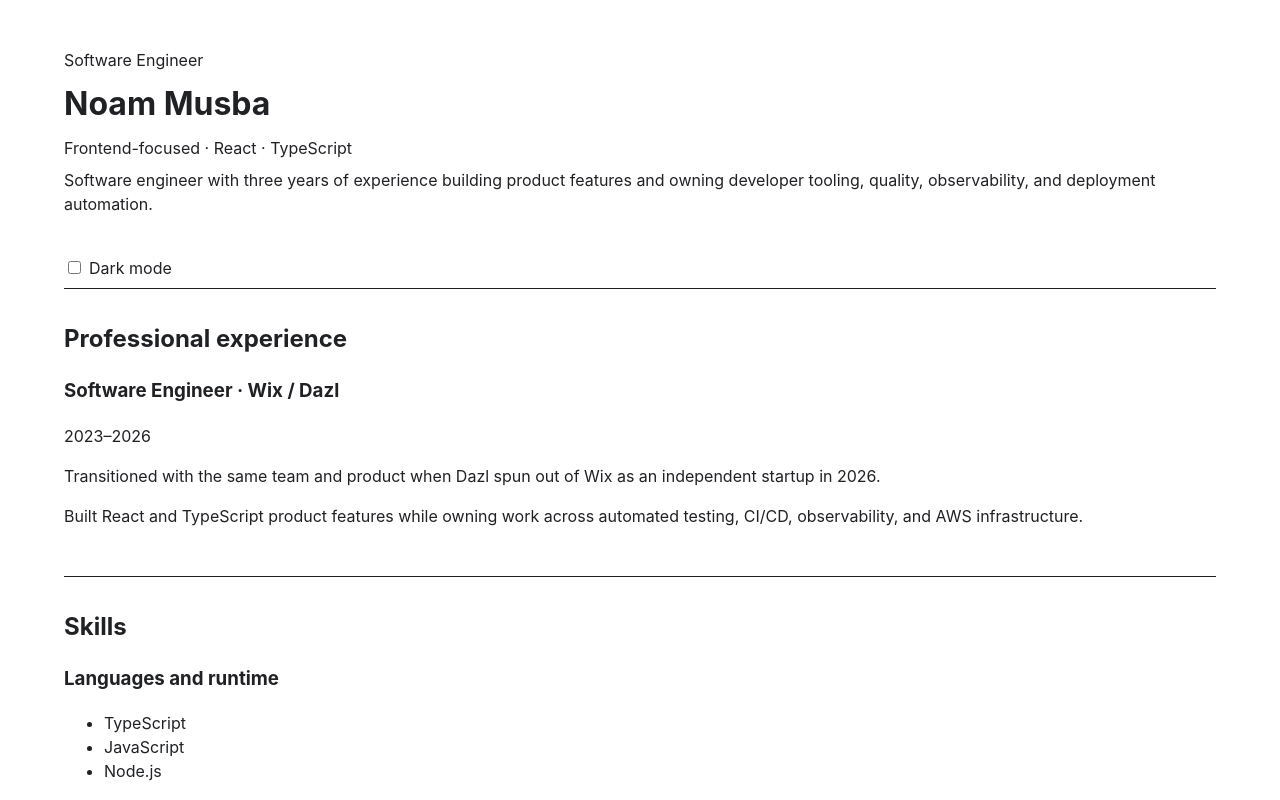
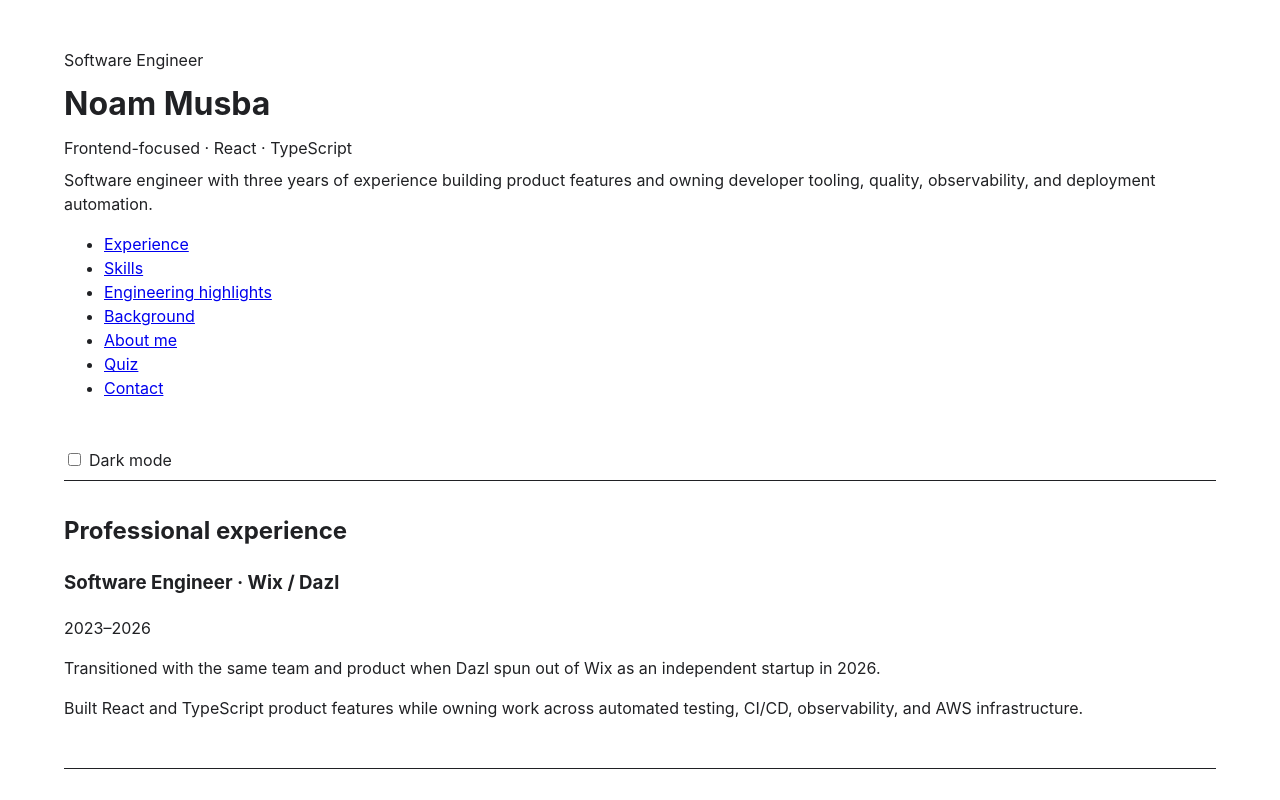
Before and after one commit to Noam-Musba/Noams-Page, a React (Vite) app: page / in a window 1280 px wide. Shown: the top 800 px of the page. Built offline with nearby package versions, Linux system fonts and the light colour scheme.

Commit message:
refactor: establish semantic and accessible UI foundations (#7)

```diff
--- a/eslint.config.js
+++ b/eslint.config.js
@@ -44,9 +44,6 @@ export default defineConfig([
     rules: {
       ...jsxA11y.configs.recommended.rules,
       "@typescript-eslint/consistent-type-imports": "error",
-      "jsx-a11y/click-events-have-key-events": "warn",
-      "jsx-a11y/label-has-associated-control": "warn",
-      "jsx-a11y/no-static-element-interactions": "warn",
       "react/no-unescaped-entities": "off",
       "react/prop-types": "off",
     },
--- a/src/App.css
+++ b/src/App.css
@@ -8,6 +8,26 @@
 .App--dark {
   color: #f5f5f5;
   background-color: #171717;
+}
+
+.skip-link {
+  position: absolute;
+  top: 0.5rem;
+  left: 0.5rem;
+  padding: 0.5rem 0.75rem;
+  color: #111111;
+  background-color: #ffffff;
+  transform: translateY(-200%);
+}
+
+.skip-link:focus {
+  transform: translateY(0);
+}
+
+:focus-visible {
+  outline: 3px solid white;
+  outline-offset: 2px;
+  box-shadow: 0 0 0 5px #111111;
 }
 
 .site-header,
@@ -60,3 +80,7 @@
   padding-bottom: 3rem;
   border-top: 1px solid currentColor;
 }
+
+.site-footer address {
+  font-style: normal;
+}
--- a/src/App.tsx
+++ b/src/App.tsx
@@ -9,6 +9,9 @@ function App() {
 
   return (
     <div className={`App${isDarkMode ? " App--dark" : ""}`}>
+      <a className="skip-link" href="#main-content">
+        Skip to main content
+      </a>
       <Header />
       <div className="theme-control">
         <label>
--- a/src/components/Background.tsx
+++ b/src/components/Background.tsx
@@ -1,6 +1,6 @@
 function Background() {
   return (
-    <section className="portfolio-section">
+    <section id="background" className="portfolio-section">
       <h2>Background</h2>
 
       <h3>Education</h3>
--- a/src/components/Contact.tsx
+++ b/src/components/Contact.tsx
@@ -2,37 +2,27 @@ function Contact() {
   const legacyUrl = `${import.meta.env.BASE_URL}legacy/`;
 
   return (
-    <footer className="site-footer">
+    <footer id="contact" className="site-footer">
       <h2>Contact</h2>
+      <address>
         <p>Herzliya, Israel</p>
         <ul>
           <li>
-          <a href="mailto:noammusbajobs@gmail.com">Email</a>
+            <a href="mailto:noammusbajobs@gmail.com">Email Noam</a>
           </li>
           <li>
-          <a
-            href="https://www.linkedin.com/in/noam-musba"
-            target="_blank"
-            rel="noreferrer"
-          >
-            LinkedIn
+            <a href="https://www.linkedin.com/in/noam-musba">
+              Noam on LinkedIn
             </a>
           </li>
           <li>
-          <a
-            href="https://github.com/Noam-Musba"
-            target="_blank"
-            rel="noreferrer"
-          >
-            GitHub
-          </a>
-        </li>
-        <li>
-          <a href={legacyUrl} target="_blank" rel="noreferrer">
-            See the original 2023 version
-          </a>
+            <a href="https://github.com/Noam-Musba">Noam on GitHub</a>
           </li>
         </ul>
+      </address>
+      <p>
+        <a href={legacyUrl}>See the original 2023 version</a>
+      </p>
     </footer>
   );
 }
--- a/src/components/EngineeringHighlights.tsx
+++ b/src/components/EngineeringHighlights.tsx
@@ -2,7 +2,7 @@ import { engineeringHighlights } from "../data/portfolio";
 
 function EngineeringHighlights() {
   return (
-    <section className="portfolio-section">
+    <section id="engineering-highlights" className="portfolio-section">
       <h2>Engineering highlights</h2>
       {engineeringHighlights.map((highlight) => (
         <article className="engineering-highlight" key={highlight.title}>
--- a/src/components/Experience.tsx
+++ b/src/components/Experience.tsx
@@ -1,6 +1,6 @@
 function Experience() {
   return (
-    <section className="portfolio-section">
+    <section id="experience" className="portfolio-section">
       <h2>Professional experience</h2>
       <article>
         <h3>Software Engineer · Wix / Dazl</h3>
--- a/src/components/Header.tsx
+++ b/src/components/Header.tsx
@@ -9,6 +9,31 @@ function Header() {
         features and owning developer tooling, quality, observability, and
         deployment automation.
       </p>
+      <nav aria-label="Primary">
+        <ul>
+          <li>
+            <a href="#experience">Experience</a>
+          </li>
+          <li>
+            <a href="#skills">Skills</a>
+          </li>
+          <li>
+            <a href="#engineering-highlights">Engineering highlights</a>
+          </li>
+          <li>
+            <a href="#background">Background</a>
+          </li>
+          <li>
+            <a href="#about">About me</a>
+          </li>
+          <li>
+            <a href="#quiz">Quiz</a>
+          </li>
+          <li>
+            <a href="#contact">Contact</a>
+          </li>
+        </ul>
+      </nav>
     </header>
   );
 }
--- a/src/components/Main.tsx
+++ b/src/components/Main.tsx
@@ -7,7 +7,7 @@ import Quiz from "./Quiz";
 
 function Main() {
   return (
-    <main className="site-main">
+    <main id="main-content" className="site-main" tabIndex={-1}>
       <Experience />
       <Skills />
       <EngineeringHighlights />
--- a/src/components/Personal.tsx
+++ b/src/components/Personal.tsx
@@ -1,6 +1,6 @@
 function Personal() {
   return (
-    <section className="portfolio-section">
+    <section id="about" className="portfolio-section">
       <h2>A little more about me</h2>
       <p>
         Outside of work, I play electric guitar, enjoy computer games, and make
--- a/src/components/Quiz.tsx
+++ b/src/components/Quiz.tsx
@@ -83,9 +83,11 @@ function Quiz() {
           marginLeft: "265px",
         }}
       >
-        <h2>{question}</h2>
+        <h3>{question}</h3>
         {options.map((option, index) => (
-          <div
+          <button
+            type="button"
+            aria-pressed={index === selectedAnswer}
             style={{
               backgroundColor:
                 index === selectedAnswer
@@ -95,16 +97,17 @@ function Quiz() {
                   : "initial",
               borderTop: "1px solid black",
               height: "50px",
-              paddingTop: "20px",
+              width: "100%",
               cursor: "pointer",
+              textAlign: "left",
             }}
-            key={index}
+            key={option}
             onClick={() => {
               handleChosenOption(index);
             }}
           >
             {option}
-          </div>
+          </button>
         ))}
         <div
           style={{
@@ -114,6 +117,7 @@ function Quiz() {
           }}
         >
           <button
+            type="button"
             style={{
               width: "100px",
               height: "40px",
@@ -125,7 +129,9 @@ function Quiz() {
             }}
             onClick={handleNextQuestion}
           >
-            {questionNumber === questions.length - 1 ? "Finish" : "next"}
+            {questionNumber === questions.length - 1
+              ? "Finish quiz"
+              : "Next question"}
           </button>
         </div>
       </div>
@@ -134,25 +140,28 @@ function Quiz() {
 
   return (
     <section
+      id="quiz"
       className="portfolio-section"
       style={{ backgroundColor: "lightblue", paddingBottom: "15px" }}
     >
       <h2>Come try my quiz and check your score!</h2>
-      <h3>On right answer: receive 10 points, on a wrong: -2 points</h3>
+      <p>On a right answer: receive 10 points; on a wrong answer: lose 2.</p>
       {questionNumber < questions.length ? (
         renderQuestion()
       ) : (
         <div>
-          <h2>QUIZ COMPLETED!</h2>
-          <h3>Your final score is: {score}</h3>
+          <h3>Quiz completed!</h3>
+          <p>Your final score is: {score}</p>
           {score < 50 ? (
-            <h4>Better luck next time!</h4>
+            <p>Better luck next time!</p>
           ) : score > 50 ? (
-            <h4>It is not nice to cheat! ;) </h4>
+            <p>It is not nice to cheat! ;)</p>
           ) : (
-            <h4>Perfect score! Good job!</h4>
+            <p>Perfect score! Good job!</p>
           )}
-          <button onClick={handleResetQuiz}>Start Over</button>
+          <button type="button" onClick={handleResetQuiz}>
+            Restart quiz
+          </button>
         </div>
       )}
     </section>
--- a/src/components/Skills.tsx
+++ b/src/components/Skills.tsx
@@ -2,17 +2,17 @@ import { skillGroups } from "../data/portfolio";
 
 function Skills() {
   return (
-    <section className="portfolio-section">
+    <section id="skills" className="portfolio-section">
       <h2>Skills</h2>
       {skillGroups.map((group) => (
-        <div className="skill-group" key={group.name}>
+        <section className="skill-group" key={group.name}>
           <h3>{group.name}</h3>
           <ul>
             {group.skills.map((skill) => (
               <li key={skill}>{skill}</li>
             ))}
           </ul>
-        </div>
+        </section>
       ))}
     </section>
   );
```
Also changed, not shown: 5 other files (tests, documents, lock files or other folders). Lines whose indentation alone changed are shown as unchanged.
